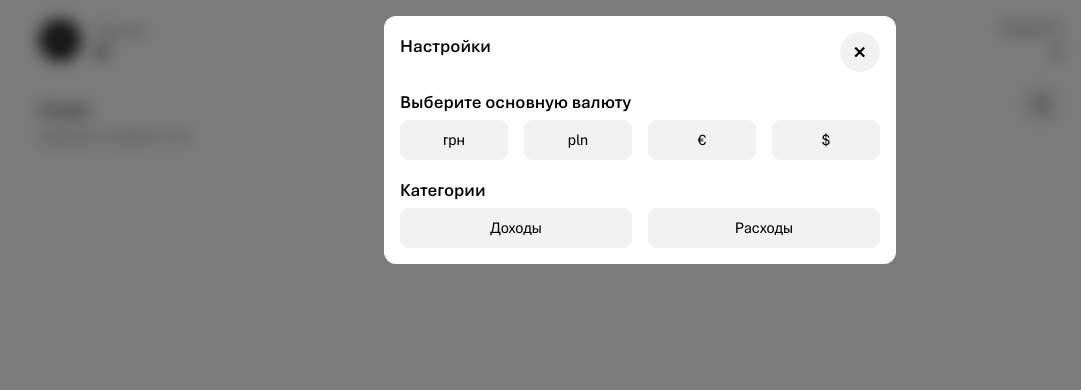
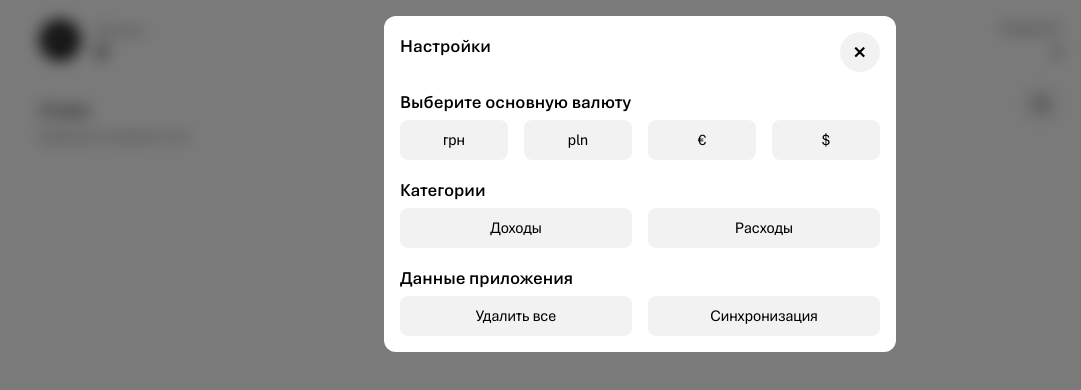
Before and after one commit to bodikpl/budget_24, a React (Vite) app: page / in a window 1280 px wide. Both pictures are taken after a click on the button "BS". Shown: the top 390 px of the page, without its empty margins (0-1081 px from the left). Built offline with nearby package versions, Linux system fonts and the light colour scheme.

Commit message:
Delete all data

```diff
--- a/src/components/ModalContents/SettingsModalContent.tsx
+++ b/src/components/ModalContents/SettingsModalContent.tsx
@@ -122,6 +122,25 @@ export default function SettingsModalContent({
         </button>
       </div>
 
+      <h3 className="mt-4">Данные приложения</h3>
+      <div className="mt-1 grid grid-cols-2 gap-4">
+        <button
+          className="btn_2"
+          onClick={() => {
+            localStorage.clear();
+            location.reload();
+          }}
+        >
+          Удалить все
+        </button>
+        <button
+          className="btn_2"
+          // onClick={() => setExpensesCategoriesModal(true)}
+        >
+          Синхронизация
+        </button>
+      </div>
+
       {mainCurrency && (
         <button
           className="mt-4 ml-auto block bg-black/5 aspect-square px-4 h-10 rounded-lg leading-none transition-colors hover:bg-black/10 disabled:hidden"
```
